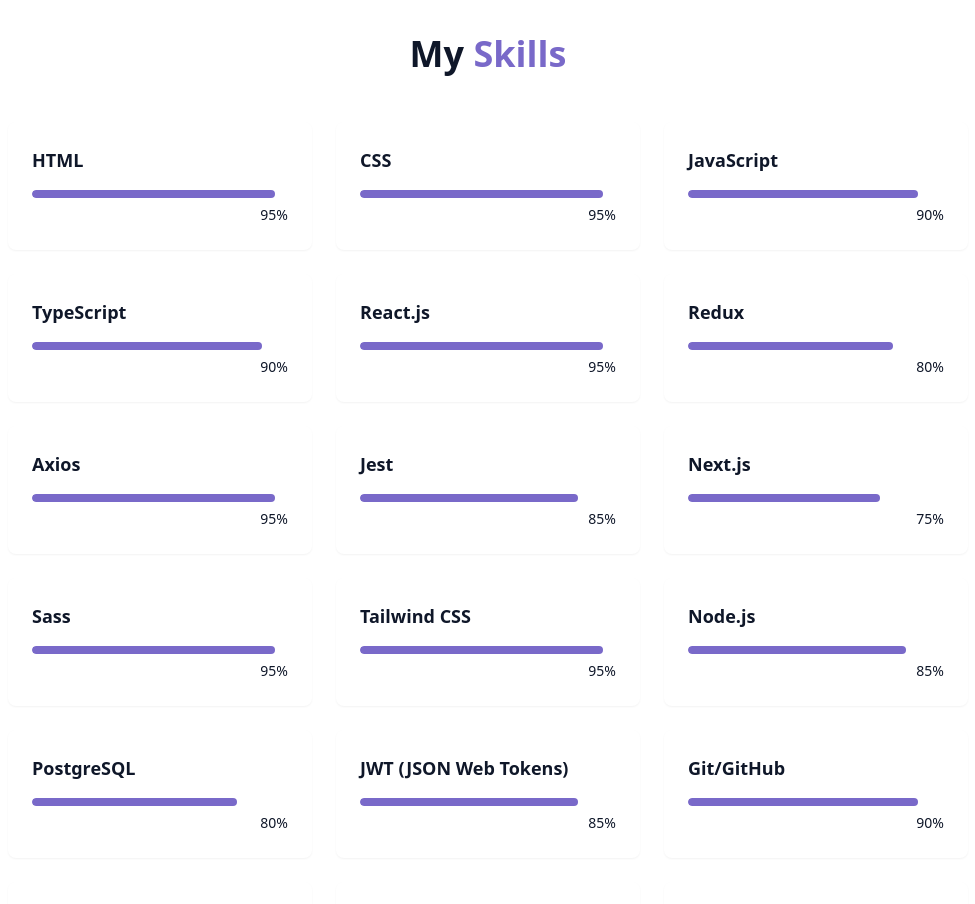
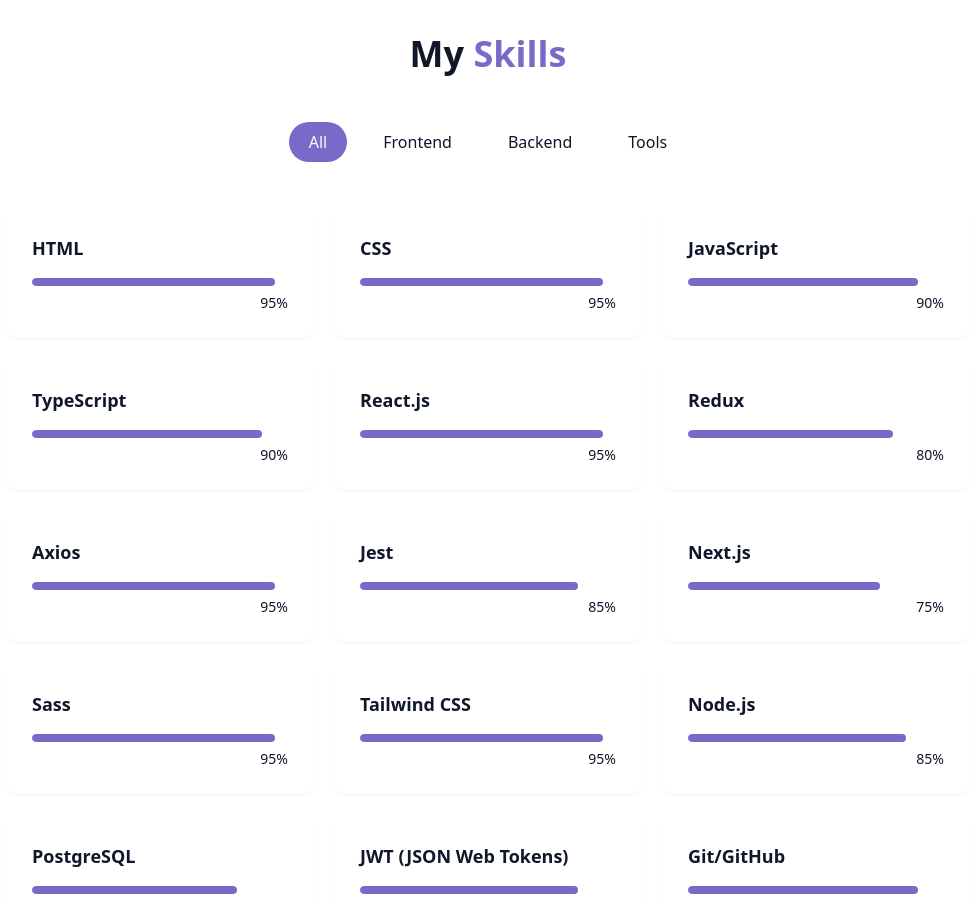
Before and after one commit to Steddyz/beautiful-portfolio, a React (Vite) app: page / in a window 1280 px wide. Shown: the part 1640-2544 px from the top of the page, without its empty margins (152-1127 px from the left). Built offline with nearby package versions, Linux system fonts and the light colour scheme.

Commit message:
added skill filtering

```diff
--- a/src/components/Skills.jsx
+++ b/src/components/Skills.jsx
@@ -1,4 +1,5 @@
-import React from "react";
+import React, { useState } from "react";
+import { cn } from "@/lib/utils";
 
 const skills = [
   // Frontend
@@ -29,14 +30,36 @@
 const categories = ["all", "frontend", "backend", "tools"];
 
 const Skills = () => {
+  const [activeCategory, setActiveCategory] = useState("all");
+
+  const filteredSkills = skills.filter(
+    (skill) => activeCategory === "all" || skill.category === activeCategory
+  );
+
   return (
     <section id="skills" className="py-24 px-4 relative bg-secondary/30">
       <div className="container mx-auto max-w-5xl">
         <h2 className="text-3xl md:text-4xl font-semibold mb-12 text-center">
           My <span className="text-primary"> Skills</span>
         </h2>
+        <div className="flex flex-wrap justify-center gap-4 mb-12">
+          {categories.map((category, key) => (
+            <button
+              key={key}
+              onClick={() => setActiveCategory(category)}
+              className={cn(
+                "px-5 py-2 rounded-full transition-colors duration-300 capitalize",
+                activeCategory === category
+                  ? "bg-primary text-primary-foreground"
+                  : "bg-secondary/70 text-foreground hover:bg-secondary"
+              )}
+            >
+              {category}
+            </button>
+          ))}
+        </div>
         <div className="grid grid-cols-1 sm:grid-cols-2 lg:grid-cols-3 gap-6">
-          {skills.map((skill, key) => (
+          {filteredSkills.map((skill, key) => (
             <div
               key={key}
               className="bg-card p-6 rounded-lg shadow-xs card-hover"
```
